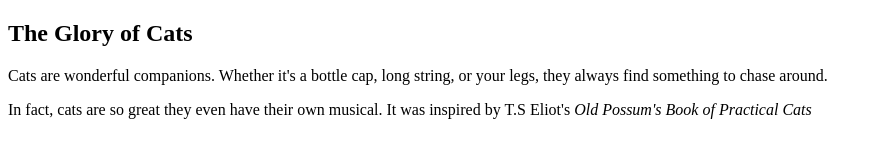
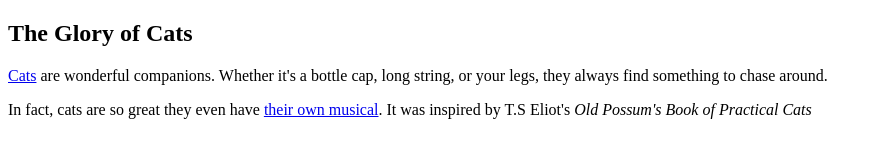
Before and after one commit to romersonrsantana/icar-velas, a plain HTML site: page exercicios/ex007-links/link-index.html in a window 1280 px wide. Shown: the whole page, without its empty margins (0-878 px from the left). Drawn offline with Linux system fonts and the light colour scheme.

Commit message:
Update link-index.html

```diff
--- a/exercicios/ex007-links/link-index.html
+++ b/exercicios/ex007-links/link-index.html
@@ -10,11 +10,11 @@
         <h1 lang="en">The Glory of Cats</h1>
 
         <p lang="en">
-            Cats are wonderful companions. Whether it's a bottle cap, long string, or your legs, they always find something to chase around.
+            <a href="http://en.wikipedia.org/wiki/cat" rel="external" title="cat entry on wikipedia">Cats</a> are wonderful companions. Whether it's a bottle cap, long string, or your legs, they always find something to chase around.
         </p>
 
         <p lang="en">
-            In fact, cats are so great they even have their own musical. It was inspired by T.S Eliot's <cite>Old Possum's Book of Practical Cats</cite>
+            In fact, cats are so great they even have <a href="http://www.catsthemusical.com" rel="external" title="official site of Andrew Lloyd Webber's musical">their own musical</a>. It was inspired by T.S Eliot's <cite>Old Possum's Book of Practical Cats</cite>
         </p>
     </article>
 </body>
```
